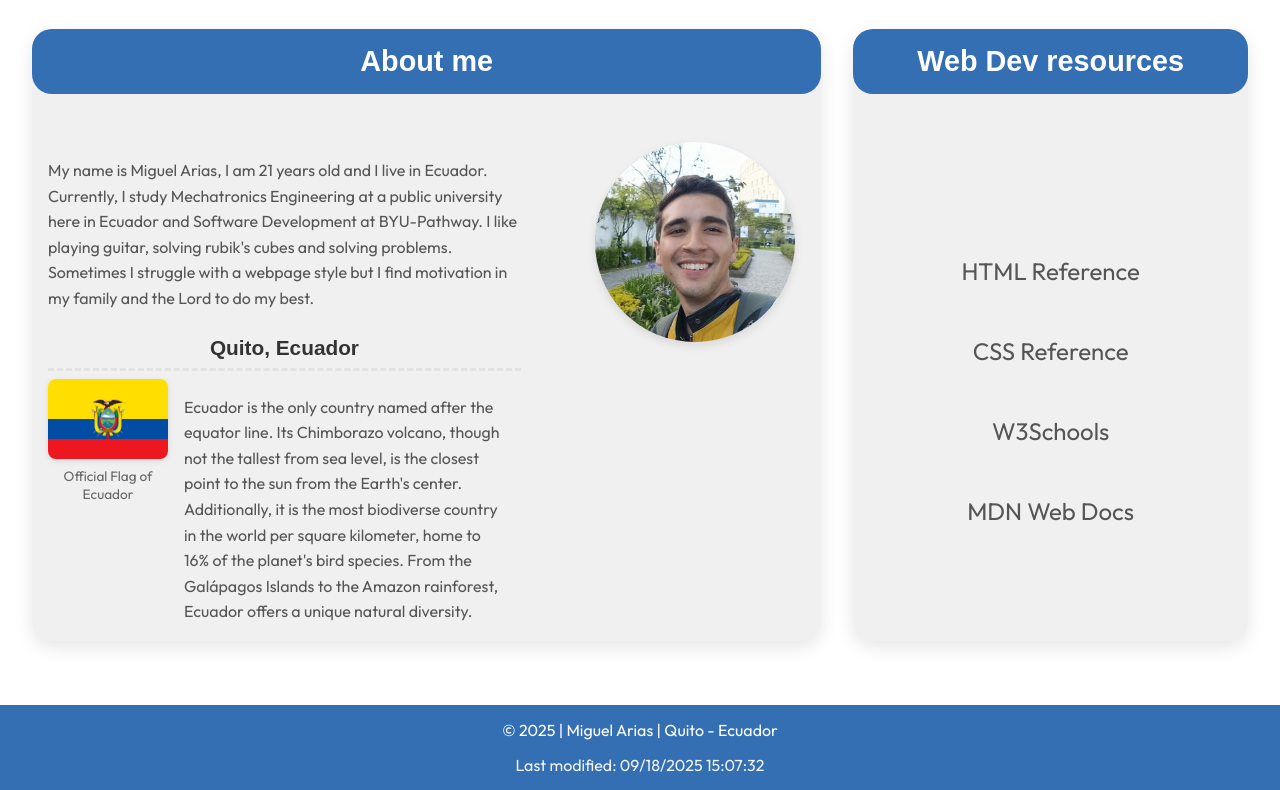
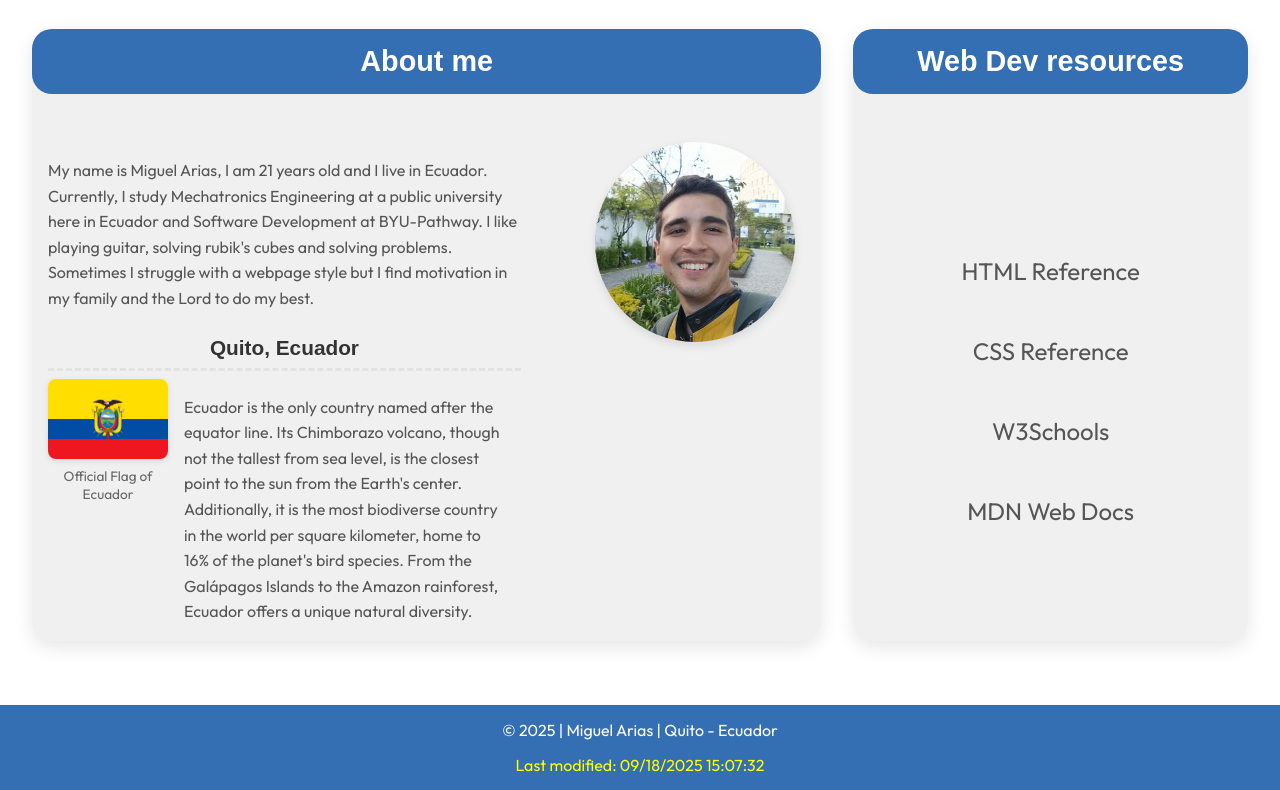
Before and after one commit to miguel-1275/wdd131, a plain HTML site: page index.html in a window 1280 px wide. Shown: the part 206-996 px from the top of the page. Drawn offline with Linux system fonts and the light colour scheme; a web font is replaced by a local one.

Commit message:
maybe yellow?

```diff
--- a/styles/base.css
+++ b/styles/base.css
@@ -171,6 +171,6 @@ footer p {
 }
 
 #lastmodified {
-    color: rgb(245, 245, 245);
+    color: yellow;
     padding-top: 0;
 }
```
